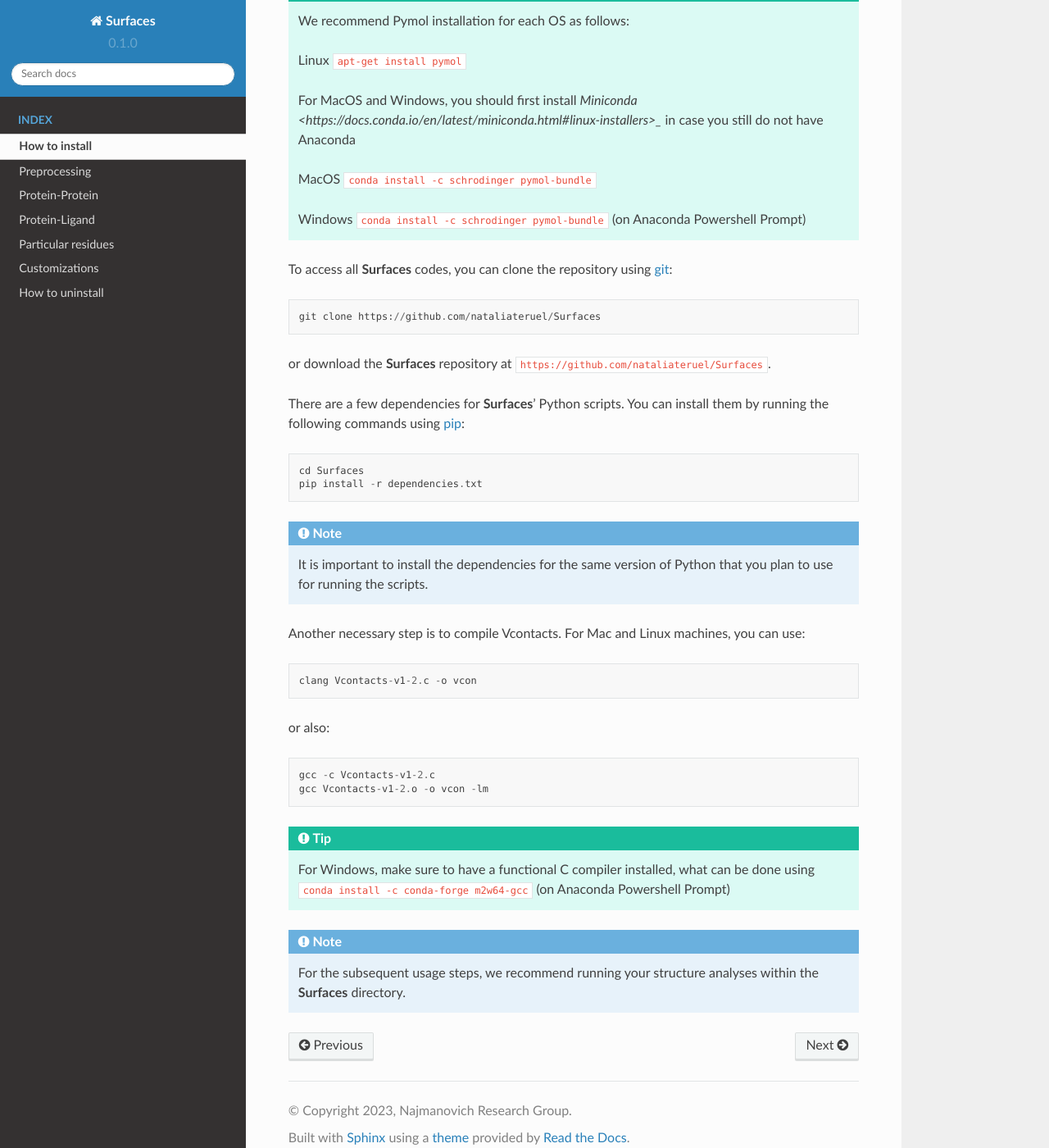
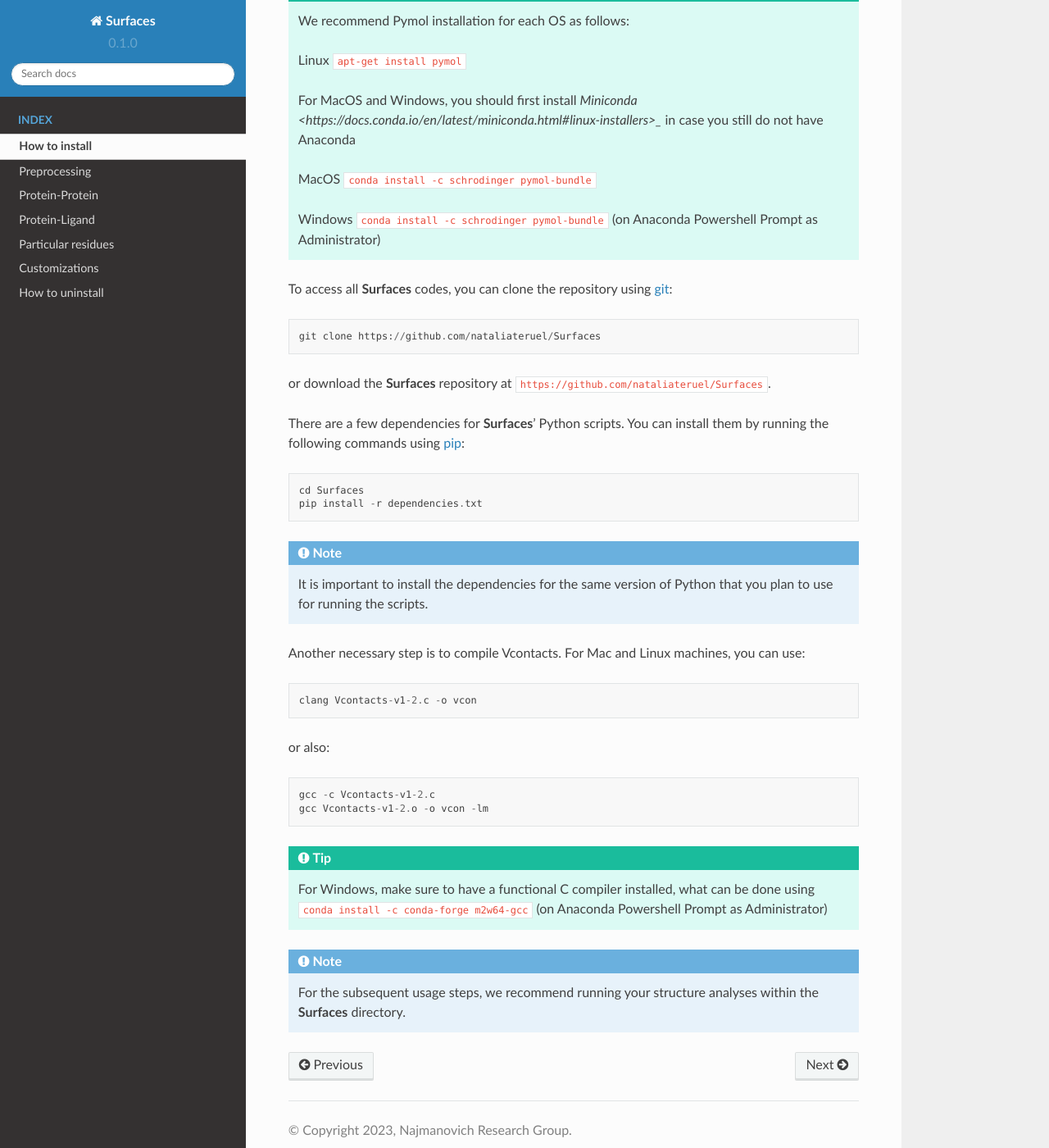
Before and after one commit to nataliateruel/Surfaces_tutorial, a Sphinx documentation site: the page built from docs/source/How_to_install.rst, in a window 1280 px wide and 1400 px high, scrolled down 307 px. Shown: the whole window at 82% size. Built offline with Sphinx 7.4.7 and the Read the Docs theme 2.0.0, drawn with Linux system fonts in a browser that asks for light colours.

Commit message:
Update How_to_install.rst

```diff
--- a/docs/source/How_to_install.rst
+++ b/docs/source/How_to_install.rst
@@ -15,7 +15,7 @@
 
 	MacOS ``conda install -c schrodinger pymol-bundle``
 
-	Windows ``conda install -c schrodinger pymol-bundle`` (on Anaconda Powershell Prompt)
+	Windows ``conda install -c schrodinger pymol-bundle`` (on Anaconda Powershell Prompt as Administrator)
 
 
 To access all **Surfaces** codes, you can clone the repository using `git <https://github.com/git-guides/install-git>`_::
@@ -44,7 +44,7 @@
 
 .. tip::
 
-	For Windows, make sure to have a functional C compiler installed, what can be done using ``conda install -c conda-forge m2w64-gcc`` (on Anaconda Powershell Prompt)
+	For Windows, make sure to have a functional C compiler installed, what can be done using ``conda install -c conda-forge m2w64-gcc`` (on Anaconda Powershell Prompt as Administrator)
 
 .. note::
 
```
